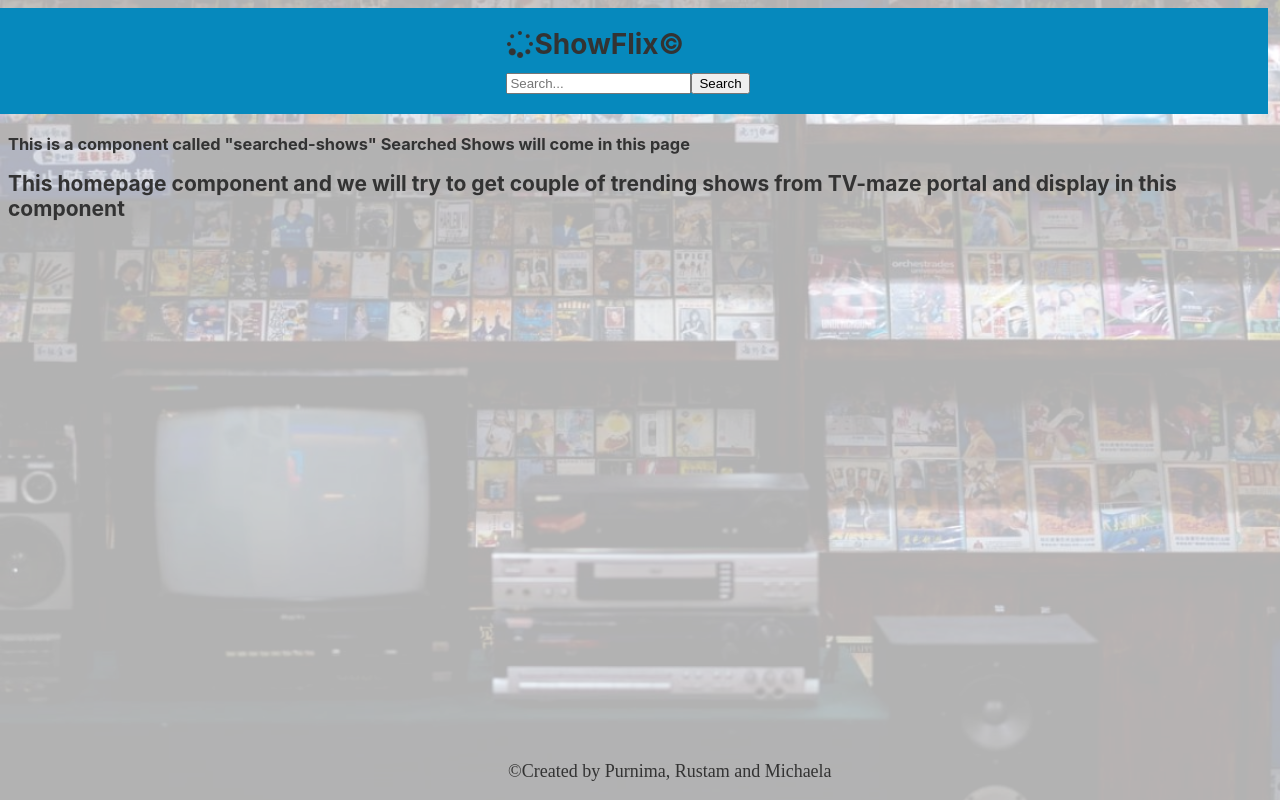
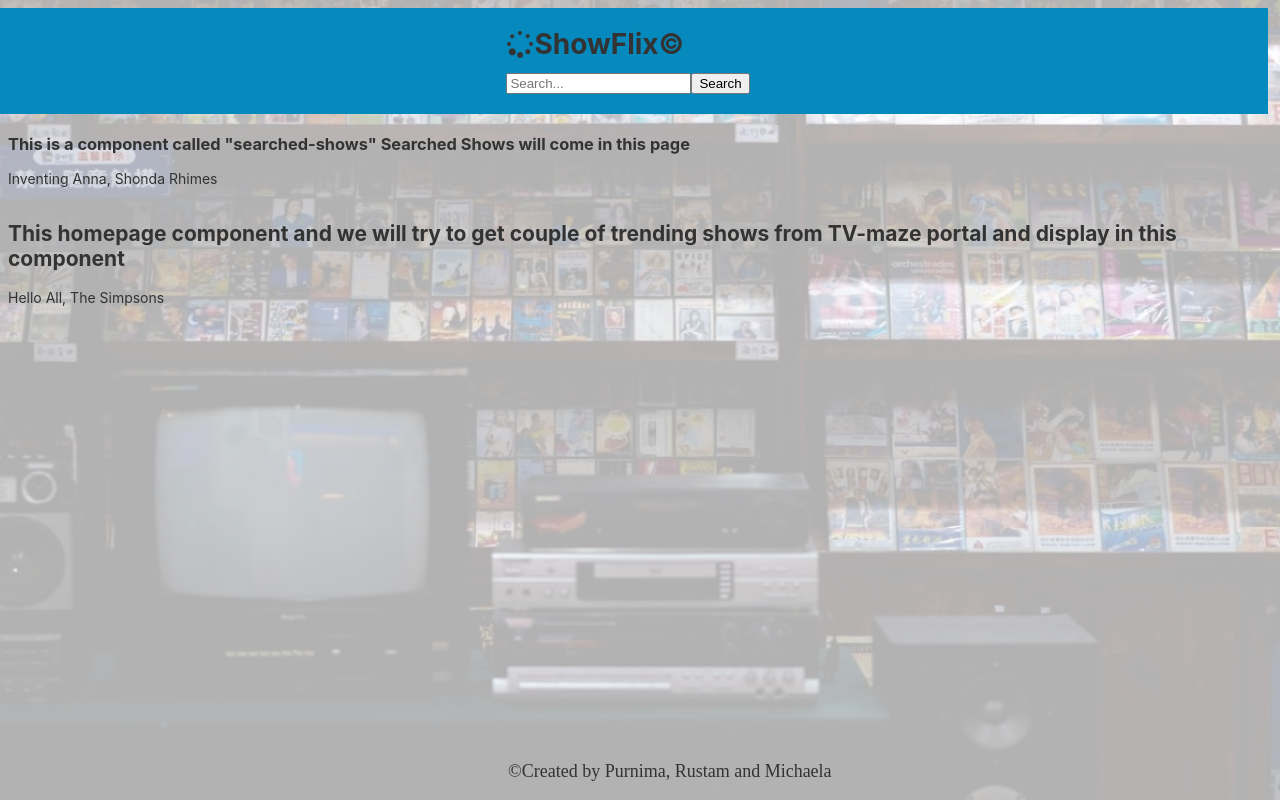
Before and after one commit to mlynn0791/Project-Copy, an Angular app: page / in a window 1280 px wide. Built offline with nearby package versions, Linux system fonts and the light colour scheme.

Commit message:
"Dummy Data'' added for the searched shows interface. Interface added for the homepage along with the ''Dummy Data''.

```diff
--- a/src/app/homepage/homepage.component.html
+++ b/src/app/homepage/homepage.component.html
@@ -7,3 +7,9 @@
 <div>
     <p class = "creator">&copy;Created by Purnima, Rustam and Michaela</p>
 </div>
+
+
+<div>
+    <span>{{current.title}}, {{current.cast}}</span>
+    <img [src]='current.image' />
+</div>
--- a/src/app/homepage/homepage.component.ts
+++ b/src/app/homepage/homepage.component.ts
@@ -1,4 +1,5 @@
 import { Component, OnInit } from '@angular/core';
+import { IHomePage } from '../ihome-page';
 
 @Component({
   selector: 'app-homepage',
@@ -7,7 +8,14 @@ import { Component, OnInit } from '@angular/core';
 })
 export class HomepageComponent implements OnInit {
 
-  constructor() { }
+  current: IHomePage
+  constructor() {
+    this.current = {
+      title: 'Hello All',
+      cast: 'The Simpsons',
+      image: '',
+    }
+  }
 
   ngOnInit(): void {
   }
--- /dev/null
+++ b/src/app/ihome-page.ts
@@ -0,0 +1,5 @@
+export interface IHomePage {
+    title: string
+    cast: string
+    image: string
+}
--- a/src/app/itv-maze.ts
+++ b/src/app/itv-maze.ts
@@ -1,4 +1,5 @@
 export interface ITvMaze {
-
-
+    title: string
+    director: string
+    image: string
 }
--- a/src/app/searched-shows/searched-shows.component.html
+++ b/src/app/searched-shows/searched-shows.component.html
@@ -4,3 +4,11 @@
     page
   </h3>
 </div>
+
+<div>
+  <span>{{current.title}}, {{current.director}}</span>
+</div>
+
+<div>
+  <img [src]='current.image' />
+</div>
--- a/src/app/searched-shows/searched-shows.component.ts
+++ b/src/app/searched-shows/searched-shows.component.ts
@@ -1,4 +1,5 @@
 import { Component, OnInit } from '@angular/core';
+import { ITvMaze } from '../itv-maze';
 
 @Component({
   selector: 'app-searched-shows',
@@ -7,7 +8,15 @@ import { Component, OnInit } from '@angular/core';
 })
 export class SearchedShowsComponent implements OnInit {
 
-  constructor() { }
+  current: ITvMaze
+  constructor() {
+    this.current = {
+      title: 'Inventing Anna',
+      director:'Shonda Rhimes',
+      image: '',
+    }
+  }
+
 
   ngOnInit(): void {
   }
```
